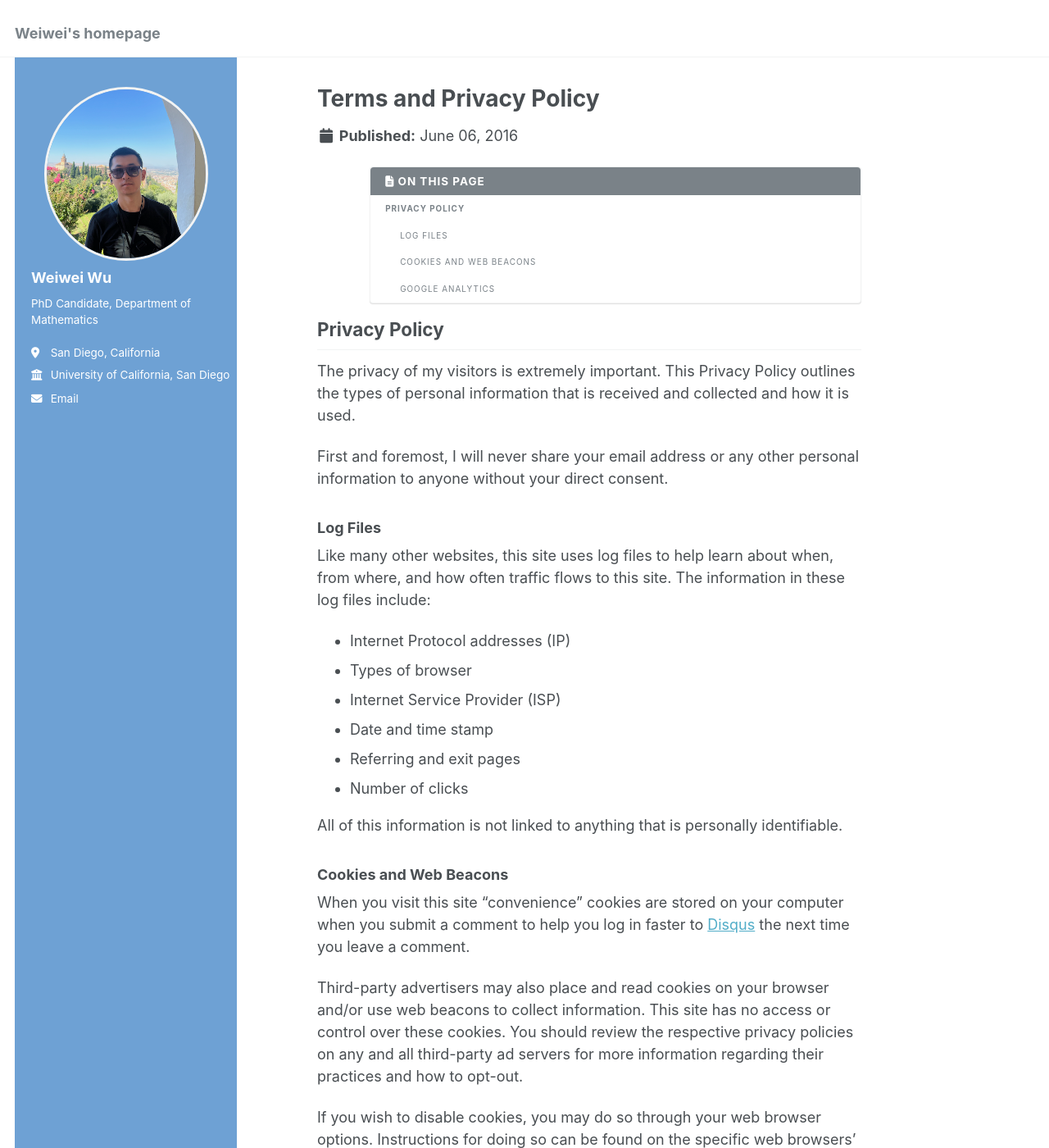
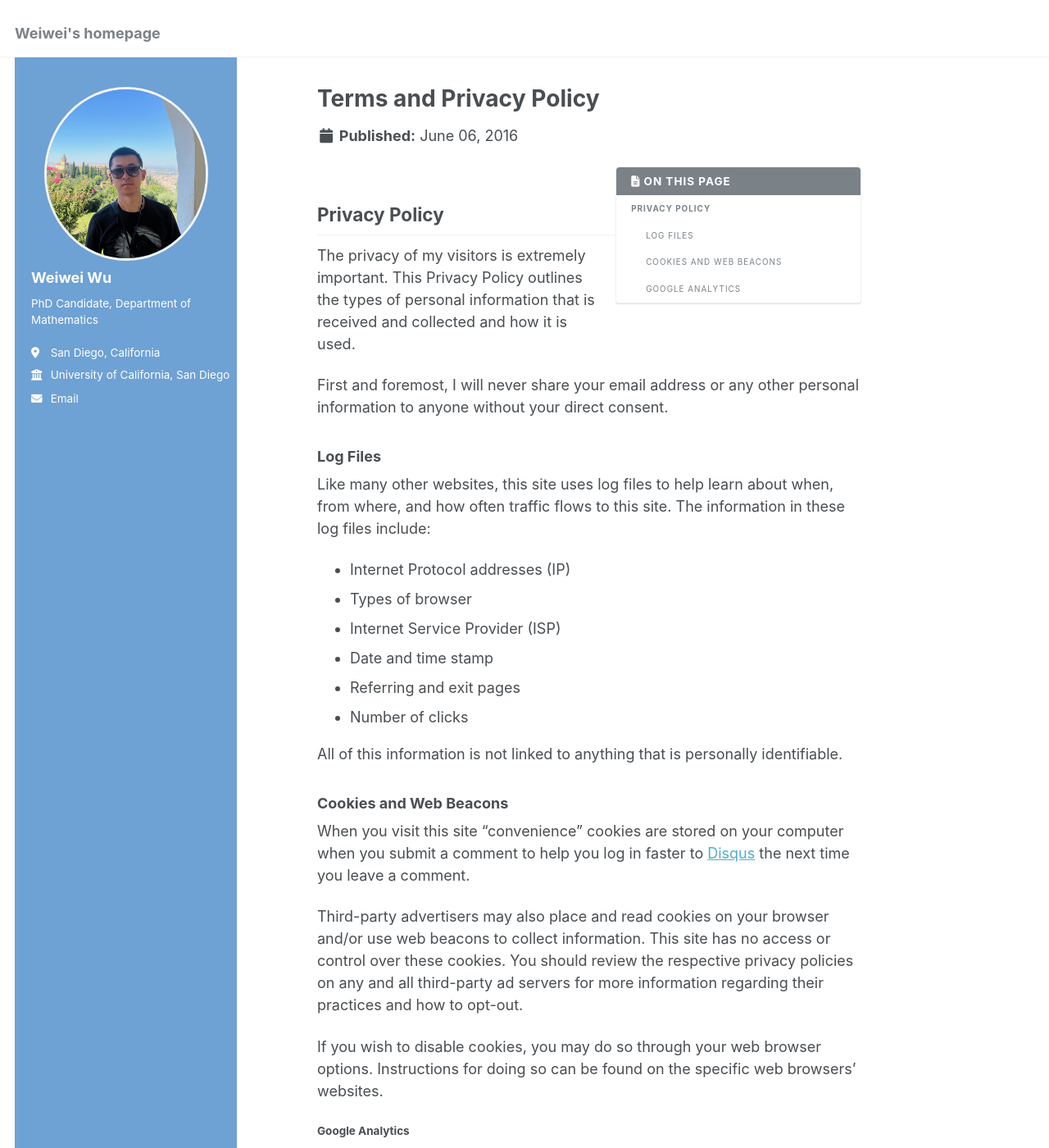
Before and after one commit to WWWU012/wwwu012.github.io, a Jekyll site: the page built from _pages/terms.md, in a window 1280 px wide and 1400 px high. Shown: the whole window at 82% size. Built offline with Jekyll 4.4.1, drawn with Linux system fonts in a browser that asks for light colours.

Commit message:
Change max-width for x-large, remove adjust ment for small screens

```diff
--- a/_sass/_sidebar.scss
+++ b/_sass/_sidebar.scss
@@ -14,8 +14,8 @@
 
   @include clearfix();
   margin-bottom: 1em;
-   width: 350px; /* Wider sidebar for default view */
-    max-width: 350px; /* Limit maximum width */
+   width: 400px; /* Wider sidebar for default view */
+    max-width: 400px; /* Limit maximum width */
 
   @media screen and (min-width: $sidebar-screen-min-width) {
     height: 100vh;
@@ -25,14 +25,14 @@
 //    padding-left: 20px;
   }
 
-   @media screen and (max-width: 768px) {
-        width: 90%; /* Adjust sidebar width for smaller screens */
-        padding: 10px; /* Reduce padding */
-    }
-       /* Adjust for very small screens */
-    @media screen and (max-width: 480px) {
-        width: 95%; /* Keep a smaller sidebar for extra small screens */
-    }
+  //  @media screen and (max-width: 768px) {
+  //       width: 90%; /* Adjust sidebar width for smaller screens */
+  //       padding: 10px; /* Reduce padding */
+  //   }
+  //      /* Adjust for very small screens */
+  //   @media screen and (max-width: 480px) {
+  //       width: 95%; /* Keep a smaller sidebar for extra small screens */
+  //   }
 
 
 
@@ -48,7 +48,8 @@
   }
 
   @include breakpoint($x-large) {
-    max-width: $sidebar-link-max-width * 1.5;
+    //max-width: $sidebar-link-max-width ;
+    max-width: 320px;
     padding-right: 0;
   }
 
@@ -81,13 +82,16 @@
   @include breakpoint($large) {
     position: relative;
     float: right;
-    width: $right-sidebar-width-narrow * 2;
+     width: $right-sidebar-width-narrow;
+    //width: 500 pt;
     margin-left: span(0.5 of 12);
     z-index: 10;
   }
 
   @include breakpoint($x-large) {
-    width: $right-sidebar-width * 2;
+     width: $right-sidebar-width;
+    //width: 500 pt;
+
   }
 }
 
```
